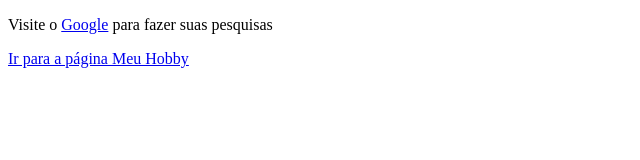
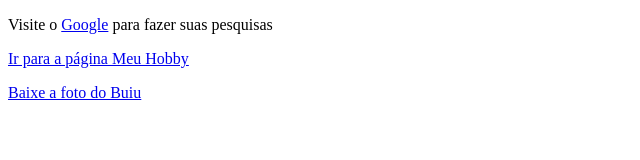
Before and after one commit to RafaelF2309/my_site, a plain HTML site: page index.html in a window 1280 px wide. Shown: the whole page, without its empty margins (0-640 px from the left). Drawn offline with Linux system fonts and the light colour scheme.

Commit message:
Implementação de de um link para download de uma imagem

```diff
--- a/index.html
+++ b/index.html
@@ -12,5 +12,8 @@
         <p>
             <a href="/meu_hobby.html">Ir para a página Meu Hobby</a>
         </p>
+        <p>
+            <a href="/src/images/Buiu.png" download>Baixe a foto do Buiu</a>
+        </p>
     </body>
 </html>
```
